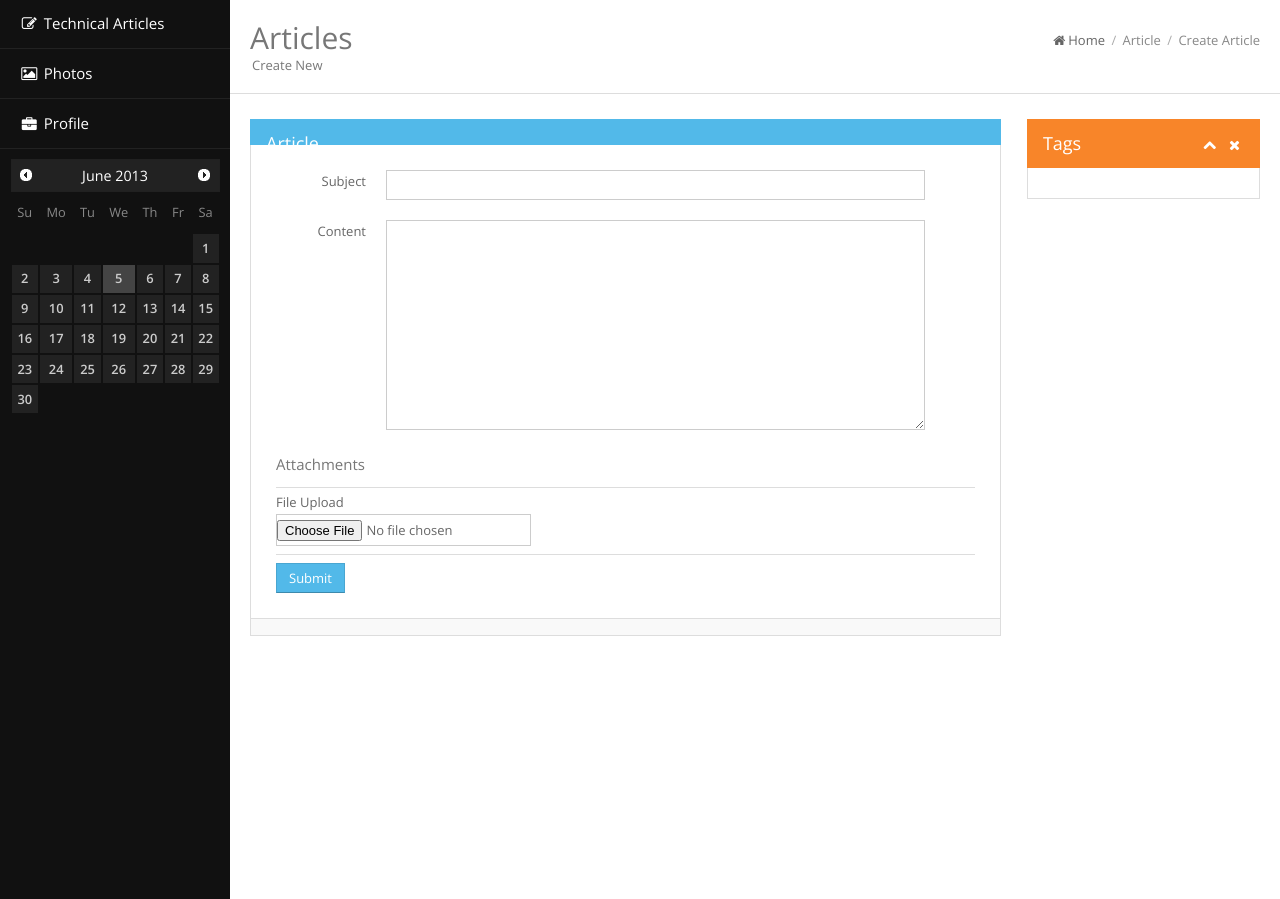
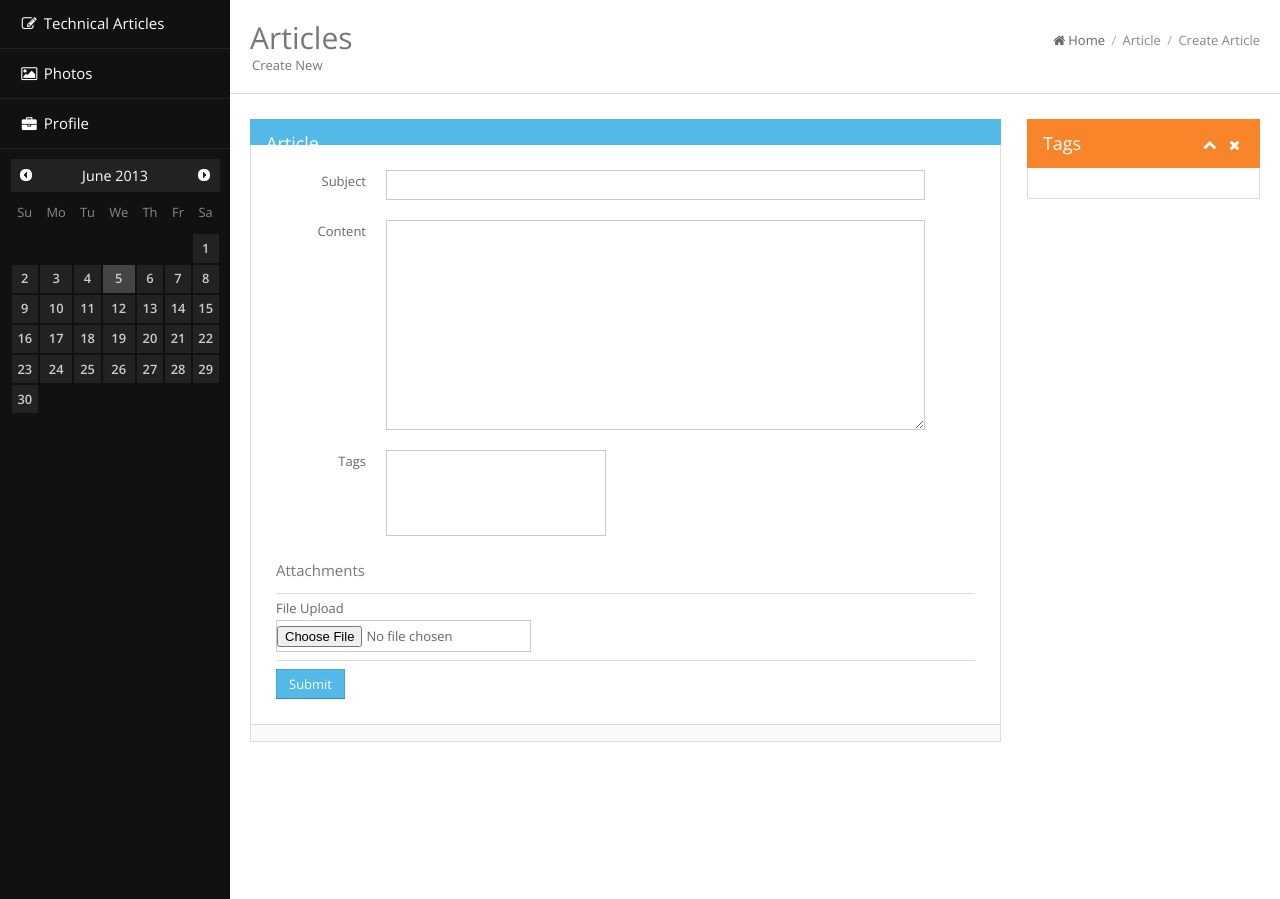
Before and after one commit to shigengyu/Genghis, a Django app: page /article/create/ in a window 1280 px wide. Shown: the part 46-945 px from the top of the page. Run offline with Django 3.2, Linux system fonts and the light colour scheme; data that the repository does not hold is empty.

Commit message:
Modify article tags and display tags in list.

```diff
--- a/src/article/forms.py
+++ b/src/article/forms.py
@@ -5,11 +5,12 @@ from django.forms.widgets import TextInput, Textarea
 class ArticleForm(ModelForm):
     class Meta:
         model = Article
-        fields = ('subject', 'content')
+        fields = ('subject', 'content', 'tags')
         widgets = {
             'subject': TextInput(attrs={'class':'span11'}),
             'content': Textarea(attrs={'class':'span11', 'rows': '10'}),
         }
+
 
 class ArticleTagForm(ModelForm):
     class Meta:
--- a/src/article/templates/article_form.html
+++ b/src/article/templates/article_form.html
@@ -34,6 +34,13 @@
 						<div class="control-group">
 							<label class="control-label" for="content">Content</label>
 							<div class="controls">{{ form.content }}</div>
+						</div>
+
+
+						<!-- Tags -->
+						<div class="control-group">
+							<label class="control-label" for="content">Tags</label>
+							<div class="controls">{{ form.tags }}</div>
 						</div>
 
 
```
Also changed, not shown: src/article/templates/article_list.html (+10 -2 lines), src/sqlite.db.
